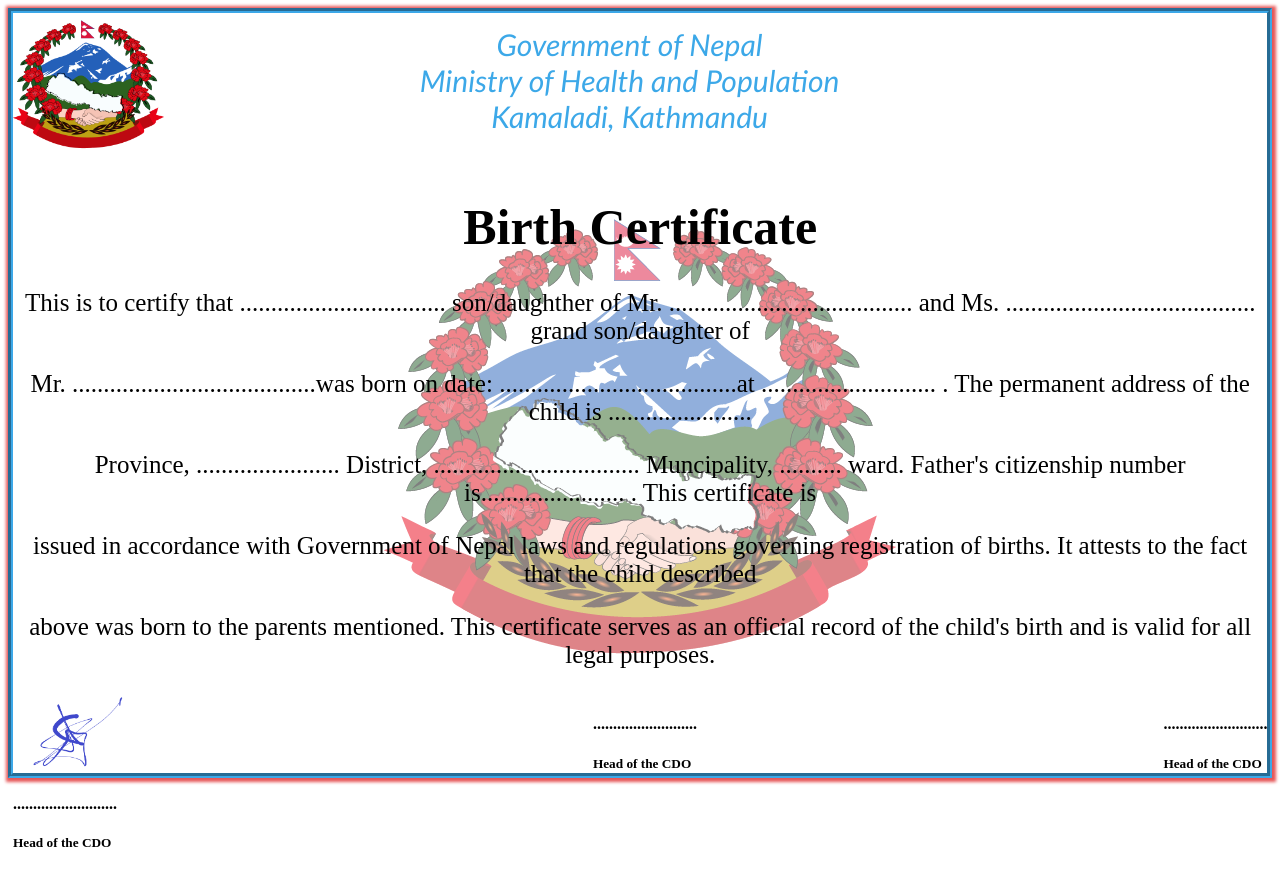
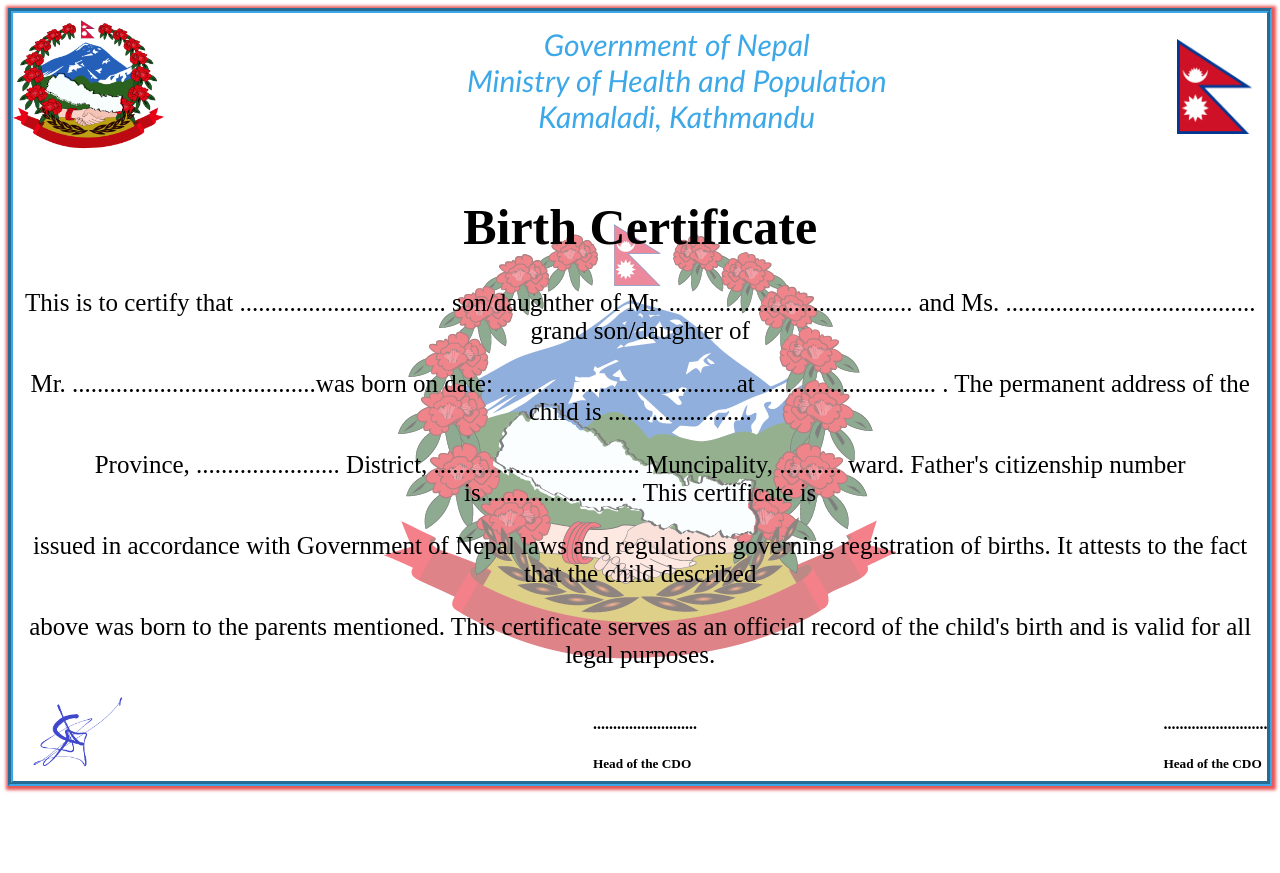
Before and after one commit to Aashish-Lam/E-Government-project, a PHP site: page /certificate.html in a window 1280 px wide. After the commit the page ends 792 px from the top, so only its background shows below. Run offline with PHP 8.4, Linux system fonts and the light colour scheme.

Commit message:
image haleko flag

```diff
--- a/certificate.css
+++ b/certificate.css
@@ -1,18 +1,16 @@
 .container {
-    position: absolute;
+    position:absolute;
     border: 5px groove #3CA8E8;
     box-shadow: 1px 1px 3px 3px #E65758;
     background-image: url(image/nepal.png);
     background-repeat: no-repeat;
     width: 98%;
-    height: 95%;
+    height: 96%;
     background-position: center;
     background-size: auto;
     background-position-x: 50%;
     background-position-y: 65% ;
-
-
-
+    overflow: hidden;
   }
 
   .head{
@@ -34,6 +32,13 @@
     font-size: 30px;
     margin-top: 1%;
     text-align: center;
+
+}
+
+.alu img{
+  width: 2cm;
+  height: 2.5cm;
+  padding-right: 15px;
 }
 .content{
   width: auto;
--- a/certificate.html
+++ b/certificate.html
@@ -14,8 +14,8 @@
       <p style="color: #3CA8E8;">Government of Nepal
         <br>Ministry of Health and Population<br>
       Kamaladi, Kathmandu</p>
-    <div class="alu">
-      <h1 style="color: white;">ahskjhqdjhfd</h1>
+      <div class="alu">
+      <img src="image/Flag_of_Nepal.png" alt="">
     </div>
     </div>
 
```
Also changed, not shown: image/Flag_of_Nepal.png (added).
